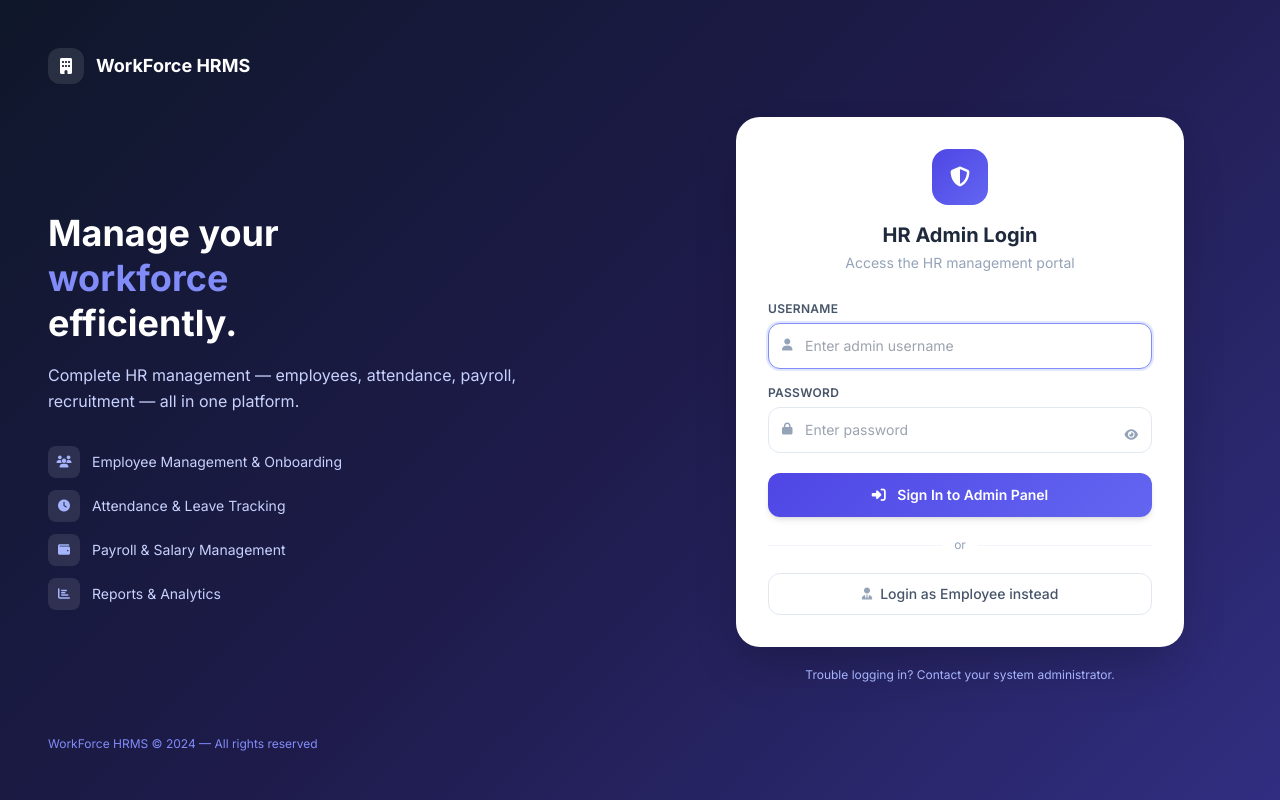
After one commit to dhan2501/HRMS-Product, a Django app: page /admin-login/ in a window 1280 px wide. The commit adds this page. Run offline with Django 5.2, Linux system fonts and the light colour scheme; some libraries are stand-ins or nearby versions.

Commit message:
indiviual employee login page, and some feture add

```diff
--- a/hrms/urls.py
+++ b/hrms/urls.py
@@ -1,23 +1,60 @@
+# from django.contrib import admin
+# from django.urls import path, include
+# from django.conf import settings
+# from django.conf.urls.static import static
+
+# urlpatterns = [
+#     path('admin/', admin.site.urls),
+#     path('', include('employees.urls')),
+#     path('auth/', include('django.contrib.auth.urls')),
+#     path('attendance/', include('attendance.urls')),
+#     path('leaves/', include('leaves.urls')),
+#     path('payroll/', include('payroll.urls')),
+#     path('recruitment/', include('recruitment.urls')),
+#     # REST API endpoints
+#     path('api/v1/', include('employees.api_urls')),
+#     path('api/v1/', include('attendance.api_urls')),
+#     path('api/v1/', include('leaves.api_urls')),
+#     path('api/v1/', include('payroll.api_urls')),
+#     path('api/v1/', include('recruitment.api_urls')),
+
+#     # Employee Self Service Portal
+#     path('portal/', include('employees.portal_urls')),
+# ] + static(settings.MEDIA_URL, document_root=settings.MEDIA_ROOT)
+
+
 from django.contrib import admin
 from django.urls import path, include
 from django.conf import settings
 from django.conf.urls.static import static
+from employees import auth_views
 
 urlpatterns = [
     path('admin/', admin.site.urls),
+
+    # HR Admin Login (alag)
+    path('admin-login/', auth_views.admin_login, name='admin_login'),
+    path('admin-logout/', auth_views.admin_logout, name='admin_logout'),
+
+    # Employee Login (alag)
+    path('employee-login/', auth_views.employee_login, name='employee_login'),
+    path('employee-logout/', auth_views.employee_logout, name='employee_logout'),
+
+    # Django default auth (password reset etc.)
+    path('auth/', include('django.contrib.auth.urls')),
+
+    # Pages
     path('', include('employees.urls')),
-    path('auth/', include('django.contrib.auth.urls')),
     path('attendance/', include('attendance.urls')),
     path('leaves/', include('leaves.urls')),
     path('payroll/', include('payroll.urls')),
     path('recruitment/', include('recruitment.urls')),
-    # REST API endpoints
+    path('portal/', include('employees.portal_urls')),
+
+    # REST API
     path('api/v1/', include('employees.api_urls')),
     path('api/v1/', include('attendance.api_urls')),
     path('api/v1/', include('leaves.api_urls')),
     path('api/v1/', include('payroll.api_urls')),
     path('api/v1/', include('recruitment.api_urls')),
-
-    # Employee Self Service Portal
-    path('portal/', include('employees.portal_urls')),
 ] + static(settings.MEDIA_URL, document_root=settings.MEDIA_ROOT)
--- /dev/null
+++ b/templates/auth/admin_login.html
@@ -0,0 +1,171 @@
+<!DOCTYPE html>
+<html lang="en">
+<head>
+  <meta charset="UTF-8">
+  <meta name="viewport" content="width=device-width, initial-scale=1.0">
+  <title>HR Admin Login — WorkForce</title>
+  <script src="https://cdn.tailwindcss.com"></script>
+  <link href="https://fonts.googleapis.com/css2?family=Inter:wght@300;400;500;600;700&display=swap" rel="stylesheet">
+  <link href="https://cdnjs.cloudflare.com/ajax/libs/font-awesome/6.5.0/css/all.min.css" rel="stylesheet">
+  <style>body { font-family: 'Inter', sans-serif; }</style>
+</head>
+<body class="min-h-screen flex" style="background: linear-gradient(135deg, #0f172a 0%, #1e1b4b 50%, #312e81 100%)">
+
+  <!-- Left Panel -->
+  <div class="hidden lg:flex lg:w-1/2 flex-col justify-between p-12">
+    <div class="flex items-center gap-3">
+      <div class="w-9 h-9 bg-white bg-opacity-10 rounded-xl flex items-center justify-center">
+        <i class="fas fa-building text-white"></i>
+      </div>
+      <span class="text-white font-bold text-lg">WorkForce HRMS</span>
+    </div>
+
+    <div>
+      <h1 class="text-white font-bold text-4xl leading-tight mb-4">
+        Manage your<br>
+        <span style="color: #818cf8">workforce</span><br>
+        efficiently.
+      </h1>
+      <p class="text-indigo-200 text-base leading-relaxed mb-8">
+        Complete HR management — employees, attendance, payroll, recruitment — all in one platform.
+      </p>
+
+      <!-- Features -->
+      <div class="space-y-3">
+        {% for icon, text in features|default:"" %}
+        {% empty %}
+        <div class="flex items-center gap-3">
+          <div class="w-8 h-8 bg-white bg-opacity-10 rounded-lg flex items-center justify-center flex-shrink-0">
+            <i class="fas fa-users text-indigo-300 text-xs"></i>
+          </div>
+          <span class="text-indigo-200 text-sm">Employee Management & Onboarding</span>
+        </div>
+        <div class="flex items-center gap-3">
+          <div class="w-8 h-8 bg-white bg-opacity-10 rounded-lg flex items-center justify-center flex-shrink-0">
+            <i class="fas fa-clock text-indigo-300 text-xs"></i>
+          </div>
+          <span class="text-indigo-200 text-sm">Attendance & Leave Tracking</span>
+        </div>
+        <div class="flex items-center gap-3">
+          <div class="w-8 h-8 bg-white bg-opacity-10 rounded-lg flex items-center justify-center flex-shrink-0">
+            <i class="fas fa-wallet text-indigo-300 text-xs"></i>
+          </div>
+          <span class="text-indigo-200 text-sm">Payroll & Salary Management</span>
+        </div>
+        <div class="flex items-center gap-3">
+          <div class="w-8 h-8 bg-white bg-opacity-10 rounded-lg flex items-center justify-center flex-shrink-0">
+            <i class="fas fa-chart-bar text-indigo-300 text-xs"></i>
+          </div>
+          <span class="text-indigo-200 text-sm">Reports & Analytics</span>
+        </div>
+        {% endfor %}
+      </div>
+    </div>
+
+    <p class="text-indigo-400 text-xs">WorkForce HRMS &copy; 2024 — All rights reserved</p>
+  </div>
+
+  <!-- Right Panel - Login Form -->
+  <div class="w-full lg:w-1/2 flex items-center justify-center p-6">
+    <div class="w-full max-w-md">
+
+      <!-- Card -->
+      <div class="bg-white rounded-3xl shadow-2xl p-8">
+
+        <!-- Header -->
+        <div class="text-center mb-7">
+          <div class="w-14 h-14 rounded-2xl flex items-center justify-center mx-auto mb-4"
+            style="background: linear-gradient(135deg, #4f46e5, #6366f1)">
+            <i class="fas fa-shield-halved text-white text-xl"></i>
+          </div>
+          <h2 class="text-slate-800 font-bold text-xl">HR Admin Login</h2>
+          <p class="text-slate-400 text-sm mt-1">Access the HR management portal</p>
+        </div>
+
+        <!-- Error Messages -->
+        {% if messages %}
+          {% for msg in messages %}
+          <div class="mb-4 px-4 py-3 rounded-xl text-sm font-medium
+            {% if msg.tags == 'error' %}bg-red-50 text-red-700 border border-red-200
+            {% else %}bg-emerald-50 text-emerald-700 border border-emerald-200{% endif %}">
+            <i class="fas {% if msg.tags == 'error' %}fa-circle-exclamation{% else %}fa-circle-check{% endif %} mr-2"></i>
+            {{ msg }}
+          </div>
+          {% endfor %}
+        {% endif %}
+
+        <!-- Form -->
+        <form method="post">
+          {% csrf_token %}
+          <input type="hidden" name="next" value="{{ next }}">
+
+          <div class="space-y-4">
+            <div>
+              <label class="block text-slate-600 text-xs font-semibold mb-1.5 uppercase tracking-wide">Username</label>
+              <div class="relative">
+                <i class="fas fa-user absolute left-3.5 top-3.5 text-slate-400 text-xs"></i>
+                <input type="text" name="username" placeholder="Enter admin username"
+                  autofocus required
+                  class="w-full border border-slate-200 rounded-xl pl-9 pr-4 py-3 text-slate-700 text-sm focus:outline-none focus:border-indigo-400 focus:ring-2 focus:ring-indigo-100 transition-all">
+              </div>
+            </div>
+
+            <div>
+              <label class="block text-slate-600 text-xs font-semibold mb-1.5 uppercase tracking-wide">Password</label>
+              <div class="relative">
+                <i class="fas fa-lock absolute left-3.5 top-3.5 text-slate-400 text-xs"></i>
+                <input type="password" name="password" id="adminPass" placeholder="Enter password"
+                  required
+                  class="w-full border border-slate-200 rounded-xl pl-9 pr-10 py-3 text-slate-700 text-sm focus:outline-none focus:border-indigo-400 focus:ring-2 focus:ring-indigo-100 transition-all">
+                <button type="button" onclick="togglePass('adminPass', 'eyeIcon1')"
+                  class="absolute right-3 top-3 text-slate-400 hover:text-slate-600 p-0.5">
+                  <i class="fas fa-eye text-xs" id="eyeIcon1"></i>
+                </button>
+              </div>
+            </div>
+          </div>
+
+          <button type="submit"
+            class="w-full mt-5 py-3 rounded-xl text-white font-semibold text-sm transition-all hover:opacity-90 active:scale-[0.98] shadow-md"
+            style="background: linear-gradient(135deg, #4f46e5, #6366f1)">
+            <i class="fas fa-right-to-bracket mr-2"></i> Sign In to Admin Panel
+          </button>
+        </form>
+
+        <!-- Divider -->
+        <div class="flex items-center gap-3 my-5">
+          <div class="flex-1 h-px bg-slate-100"></div>
+          <span class="text-slate-400 text-xs">or</span>
+          <div class="flex-1 h-px bg-slate-100"></div>
+        </div>
+
+        <!-- Employee Login Link -->
+        <a href="{% url 'employee_login' %}"
+          class="flex items-center justify-center gap-2 w-full py-2.5 rounded-xl border border-slate-200 text-slate-600 text-sm font-medium hover:bg-slate-50 transition-colors">
+          <i class="fas fa-user-tie text-slate-400 text-xs"></i>
+          Login as Employee instead
+        </a>
+
+      </div>
+
+      <p class="text-center text-indigo-300 text-xs mt-5">
+        Trouble logging in? Contact your system administrator.
+      </p>
+    </div>
+  </div>
+
+</body>
+<script>
+function togglePass(inputId, iconId) {
+  const input = document.getElementById(inputId);
+  const icon  = document.getElementById(iconId);
+  if (input.type === 'password') {
+    input.type = 'text';
+    icon.className = 'fas fa-eye-slash text-xs';
+  } else {
+    input.type = 'password';
+    icon.className = 'fas fa-eye text-xs';
+  }
+}
+</script>
+</html>
--- a/templates/portal/base_portal.html
+++ b/templates/portal/base_portal.html
@@ -88,7 +88,7 @@
             <span class="text-white text-xs font-medium hidden sm:block">{{ employee.first_name }}</span>
           </div>
           {% endif %}
-          <a href="{% url 'logout' %}"
+          <a href="{% url 'employee_logout' %}"
             class="text-indigo-200 hover:text-white text-xs flex items-center gap-1.5 px-2 py-1.5 rounded-lg hover:bg-white hover:bg-opacity-10 transition-colors">
             <i class="fas fa-arrow-right-from-bracket text-[10px]"></i>
             <span class="hidden sm:block">Logout</span>
```
Also changed, not shown: employees/auth_views.py (added, +77 -0 lines), hrms/settings.py (+9 -2 lines), templates/auth/employee_login.html (added, +123 -0 lines), db.sqlite3.
